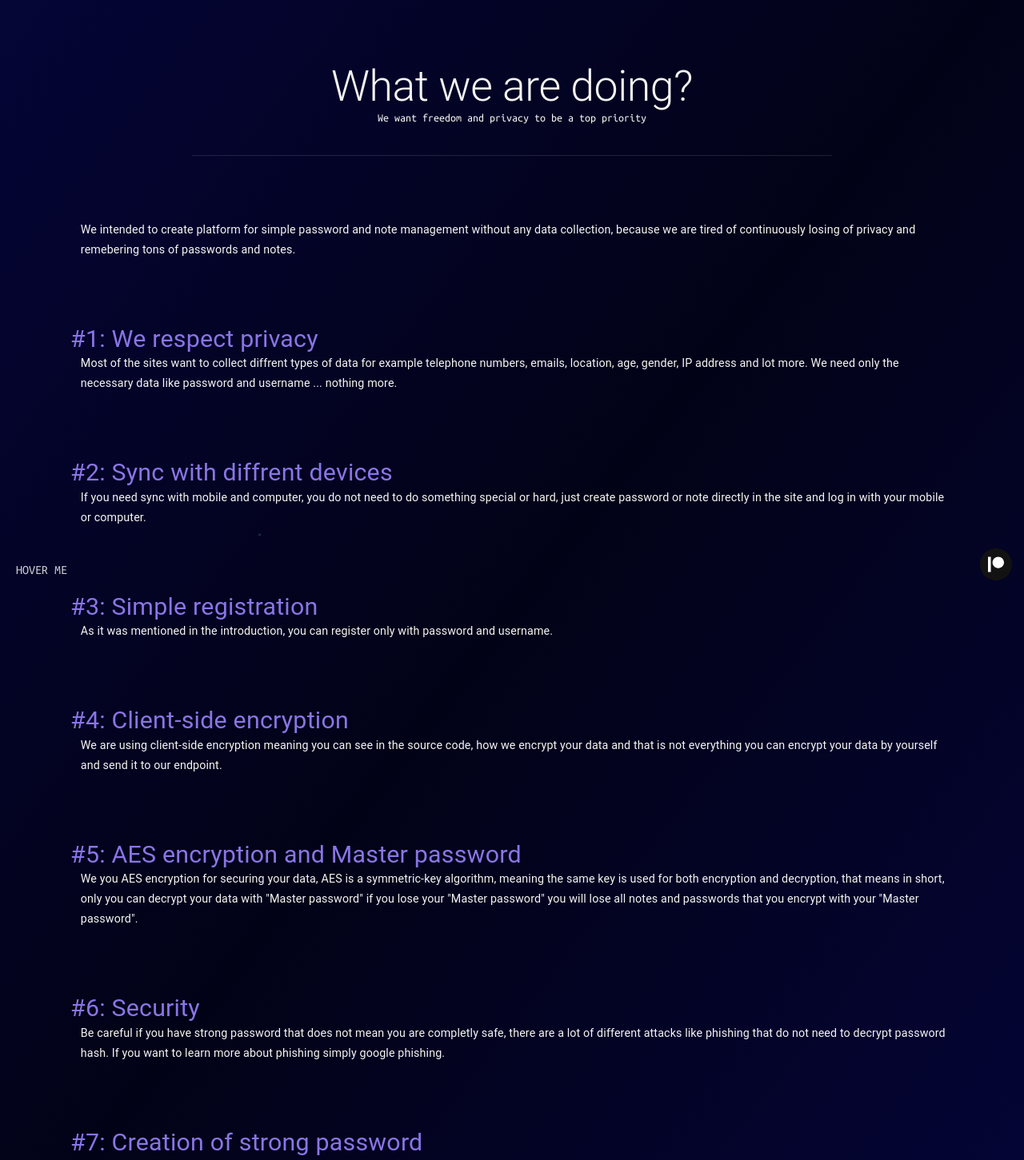
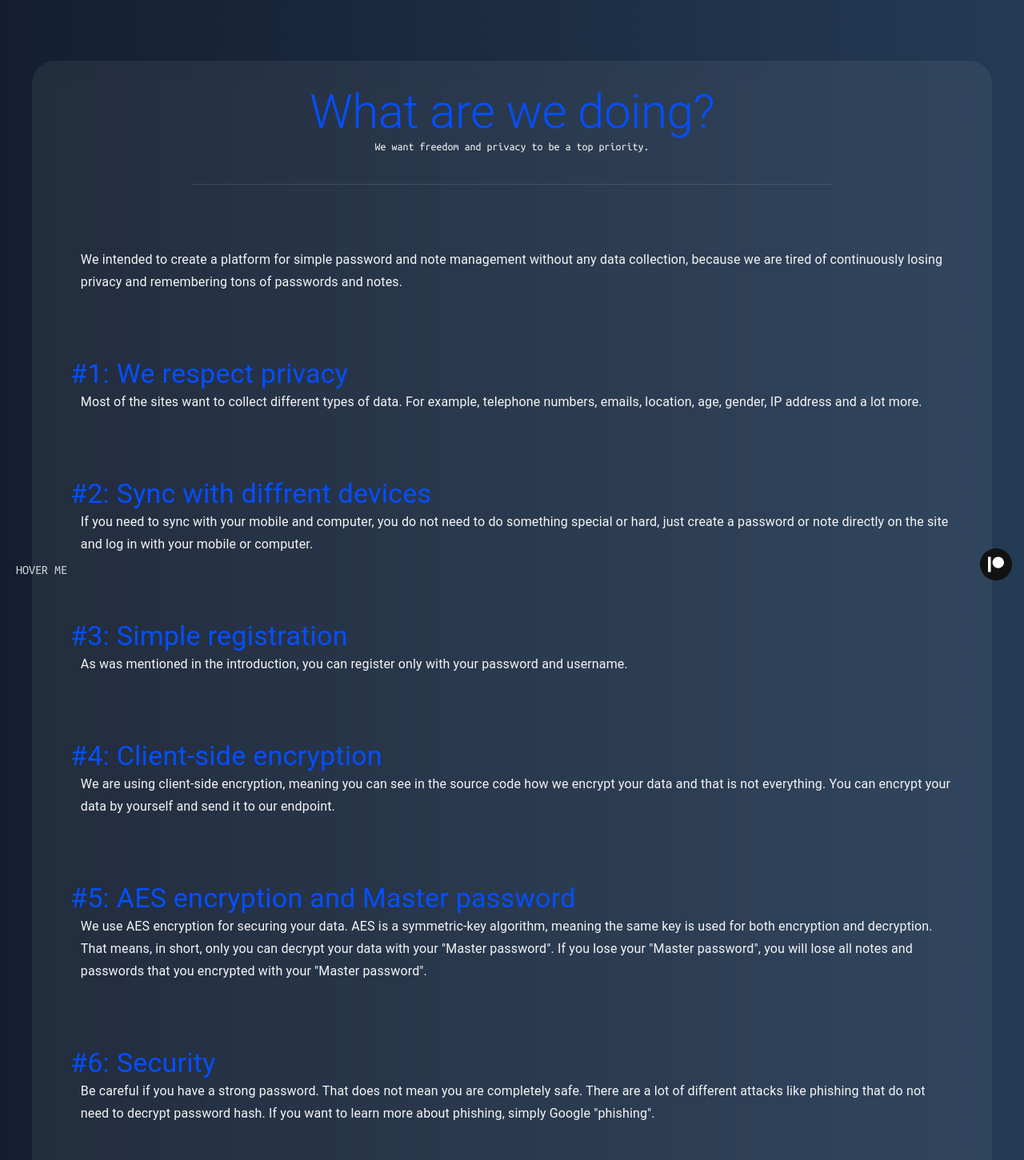
Before and after one commit to BitR13x/Quechall, a React (Create React App) app: page /about in a window 1280 px wide. Shown: the part 59-1510 px from the top of the page at 80% size. Built offline with nearby package versions, Linux system fonts and the light colour scheme.

Commit message:
changed scss and jwtokens expiration

```diff
--- a/src/index.tsx
+++ b/src/index.tsx
@@ -82,6 +82,7 @@ root.render(
               {/*
             //@ts-ignore */}
               <Route exact path="/" element={<App />} />
+              <Route path="/create/notes" element={<Notes />} />
               <Route path="/login" element={<LoginPage />} />
               <Route path="/register" element={<RegisterPage />} />
               <Route path="/about" element={<About />} />
--- a/src/pages/About.tsx
+++ b/src/pages/About.tsx
@@ -2,75 +2,76 @@ import { Container, Divider, Typography } from '@mui/material';
 import CirclesAnimation from '../components/animation/circles';
 import "../scss/pages/about.scss";
 
-const About = () => (
+const About = () => {
+    const color = "#054FFF"
+    return (
         <div className="App">
-        <Container>
-            <Typography variant="h2" textAlign="center">
-                What we are doing?
+            <Container className='foreGround'>
+                <Typography variant="h2" textAlign="center" color={color}>
+                    What are we doing?
                 </Typography>
                 <div style={{ textAlign: "center" }}>
-                <p>We want freedom and privacy to be a top priority</p>
+                    <p>We want freedom and privacy to be a top priority.</p>
                 </div>
                 <div className="giveMeSpace centerMe">
                     <Divider variant="middle" sx={{ maxWidth: 800, width: "100%" }} />
                 </div>
                 <Container className='giveMeSpace'>
                     <Typography marginLeft="1vw" variant='subtitle1'>
-                    We intended to create platform for simple password and note management without any data collection, because we are tired of continuously losing of privacy and remebering tons of passwords and notes.
+                        We intended to create a platform for simple password and note management without any data collection, because we are tired of continuously losing privacy and remembering tons of passwords and notes.
                     </Typography>
                 </Container>
                 <Container className='giveMeSpace'>
-                <Typography variant='h4' color="#8A75E6">
+                    <Typography variant='h4' color={color}>
                         #1: We respect privacy
                     </Typography>
                     <Typography marginLeft="1vw" variant='subtitle1'>
-                    Most of the sites want to collect diffrent types of data for example telephone numbers, emails, location, age, gender, IP address and lot more.
-                    We need only the necessary data like password and username ... nothing more.
+                        Most of the sites want to collect different types of data. For example, telephone numbers, emails, location, age, gender, IP address and a lot more.
                     </Typography>
                 </Container>
                 <Container className='giveMeSpace'>
-                <Typography variant='h4' color="#8A75E6">
+                    <Typography variant='h4' color={color}>
                         #2: Sync with diffrent devices
                     </Typography>
                     <Typography marginLeft="1vw" variant='subtitle1'>
-                    If you need sync with mobile and computer, you do not need to do something special or hard, just create password or note directly in the site and log in with your mobile or computer.
+                        If you need to sync with your mobile and computer, you do not need to do something special or hard, just create a password or note directly on the site and log in with your mobile or computer.
                     </Typography>
                 </Container>
                 <Container className='giveMeSpace'>
-                <Typography variant='h4' color="#8A75E6">
+                    <Typography variant='h4' color={color}>
                         #3: Simple registration
                     </Typography>
                     <Typography marginLeft="1vw" variant='subtitle1'>
-                    As it was mentioned in the introduction, you can register only with password and username.
+                        As was mentioned in the introduction, you can register only with your password and username.
                     </Typography>
                 </Container>
                 <Container className='giveMeSpace'>
-                <Typography variant='h4' color="#8A75E6">
+                    <Typography variant='h4' color={color}>
                         #4: Client-side encryption
                     </Typography>
                     <Typography marginLeft="1vw" variant='subtitle1'>
-                    We are using client-side encryption meaning you can see in the source code, how we encrypt your data and that is not everything you can encrypt your data by yourself and send it to our endpoint.
+                        We are using client-side encryption, meaning you can see in the source code how we encrypt your data and that is not everything. You can encrypt your data by yourself and send it to our endpoint.
                     </Typography>
                 </Container>
                 <Container className='giveMeSpace'>
-                <Typography variant='h4' color="#8A75E6">
+                    <Typography variant='h4' color={color}>
                         #5: AES encryption and Master password
                     </Typography>
                     <Typography marginLeft="1vw" variant='subtitle1'>
-                    We you AES encryption for securing your data, AES is a symmetric-key algorithm, meaning the same key is used for both encryption and decryption, that means in short, only you can decrypt your data with "Master password" if you lose your "Master password" you will lose all notes and passwords that you encrypt with your "Master password".
+                        We use AES encryption for securing your data. AES is a symmetric-key algorithm, meaning the same key is used for both encryption and decryption. That means, in short, only you can decrypt your data with your "Master password". If you lose your "Master password", you will lose all notes and passwords that you encrypted with your "Master password".
                     </Typography>
                 </Container>
                 <Container className='giveMeSpace'>
-                <Typography variant='h4' color="#8A75E6">
+                    <Typography variant='h4' color={color}>
                         #6: Security
                     </Typography>
                     <Typography marginLeft="1vw" variant='subtitle1'>
-                    Be careful if you have strong password that does not mean you are completly safe, there are a lot of different attacks like phishing that do not need to decrypt password hash.
-                    If you want to learn more about phishing simply google phishing.
+                        Be careful if you have a strong password. That does not mean you are completely safe. There are a lot of different attacks like phishing that do not need to decrypt password hash.
+                        If you want to learn more about phishing, simply Google "phishing".
                     </Typography>
                 </Container>
                 <Container className='giveMeSpace'>
-                <Typography variant='h4' color="#8A75E6">
+                    <Typography variant='h4' color={color}>
                         #7: Creation of strong password
                     </Typography>
                     <Typography marginLeft="1vw" variant='subtitle1'>1. Do not include your birth year or birth month/day in your password.</Typography>
@@ -81,6 +82,7 @@ const About = () => (
             </Container>
             <CirclesAnimation />
         </div>
-);
+    )
+};
 
 export default About;
--- a/src/pages/Feedback.tsx
+++ b/src/pages/Feedback.tsx
@@ -1,6 +1,6 @@
 import React from "react";
 import axios from "axios";
-import { Button, Divider, Typography, Tooltip, IconButton } from "@mui/material";
+import { Button, Divider, Typography, Tooltip, IconButton, Container } from "@mui/material";
 import { Info } from '@mui/icons-material';
 import CirclesAnimation from "../components/animation/circles";
 import StackBarResponseHandling from "../components/StackBarResponseHandling";
@@ -22,6 +22,7 @@ const FeedbackPage = () => {
 
     return (
         <div className="App">
+            <Container className="foreGround">
                 <div style={{ textAlign: "center" }}>
                     <Typography fontFamily='"Courier New", Courier, monospace' variant="h2">
                         Feedback
@@ -54,6 +55,7 @@ const FeedbackPage = () => {
                         </Button>
                     </main>
                 </div>
+            </Container>
             <CirclesAnimation />
             {/*//? response handling  */}
             <StackBarResponseHandling
--- a/src/pages/user/Dashboard.tsx
+++ b/src/pages/user/Dashboard.tsx
@@ -203,8 +203,8 @@ const Dashboard = () => {
     };
     const PaginateNotes = (event: React.ChangeEvent<unknown>, page: number) => setCurrentPageOfNotes(page);
     return (
-        <div className="App">
-            <div className="DashboardMain">
+        <div className="App DashboardMain">
+            <Container className="foreGround">
                 <div className="DashboardText">
                     <Typography fontFamily='"Courier New", Courier, monospace' variant="h2">Welcome!</Typography>
                     <p>Create your own secure password or note</p>
@@ -340,7 +340,7 @@ const Dashboard = () => {
                         snackBarStatus={snackBarStatus}
                     />
                 </Container>
-            </div>
+            </Container>
 
         </div>
     );
--- a/src/pages/user/login.tsx
+++ b/src/pages/user/login.tsx
@@ -33,7 +33,7 @@ const LoginPage = () => {
                 }
             }, (error) => {
                 console.log("Login error: ", error);
-                setAlert(error.response.data);
+                setAlert({ message: error.response.data });
                 setOpenBackDrop(false);
             })
     };
--- a/src/scss/index.scss
+++ b/src/scss/index.scss
@@ -1,6 +1,7 @@
 @import url('https://fonts.googleapis.com/css2?family=Ubuntu+Mono&display=swap');
-$primary-color: #525dce;
-$primary-background: rgb(48, 47, 47);
+$primary-color: #141E30;
+$primary-background: linear-gradient(to left top, #050538 0%, #020217 50%, #050538 100%), linear-gradient(rgba(0, 0, 0, 1), rgba(0, 0, 0, 1));
+$secondary-background: #050123;
 
 $dark: #343a40;
 $info: #17a2b8;
@@ -11,7 +12,8 @@ $danger: #dc3545;
 $color-light: #fff;
 $color-dark: #111;
 
-html, body {
+html,
+body {
     min-height: 100vh;
     font-size: medium;
     //overflow: auto;
@@ -19,12 +21,16 @@ html, body {
 }
 
 html {
-    font-size: 62.5%;
+    font-size: 70%;
     line-height: 1;
     font-family: 'Ubuntu Mono', monospace;
 }
 
-h1, h2, h3, h4, h5 {
+h1,
+h2,
+h3,
+h4,
+h5 {
     font-family: 'Courier New', Courier, monospace;
 }
 
@@ -35,19 +41,32 @@ body {
     color: whitesmoke;
     -webkit-font-smoothing: antialiased;
     -moz-osx-font-smoothing: grayscale;
-    background: linear-gradient(to left top, #050538 0%,#020217 50%,#050538 100% ), linear-gradient(rgba(0, 0, 0, 1), rgba(0, 0, 0, 1));
-    background-color: #020217;
+    background: $primary-color;
+    /* fallback for old browsers */
+    background: -webkit-linear-gradient(to left, #243B55, #141E30);
+    /* Chrome 10-25, Safari 5.1-6 */
+    background: linear-gradient(to left, #243B55, #141E30);
+    /* W3C, IE 10+/ Edge, Firefox 16+, Chrome 26+, Opera 12+, Safari 7+ */
 }
 
 *,
 *::before,
 *::after {
-	-webkit-box-sizing: border-box;
-	-moz-box-sizing: border-box;
-	box-sizing: border-box;
+    -webkit-box-sizing: border-box;
+    -moz-box-sizing: border-box;
+    box-sizing: border-box;
 
-	margin: 0;
-	padding: 0;
+    margin: 0;
+    padding: 0;
+}
+
+.foreGround {
+    background-color: #ffffff10;
+    backdrop-filter: blur(12px);
+    -webkit-backdrop-filter: blur(12px);
+    padding: 2.5rem;
+    margin-bottom: 5vh;
+    border-radius: 2.5rem;
 }
 
 .App-link {
```
Also changed, not shown: api/jwtokens.ts (+1 -9 lines), src/App.tsx (+6 -11 lines), src/components/Cards/FeatureCard.tsx (+4 -4 lines), src/pages/user/Notes.tsx (+2 -6 lines), 1 other file (tests, documents, lock files or other folders). Lines whose indentation alone changed are shown as unchanged.
